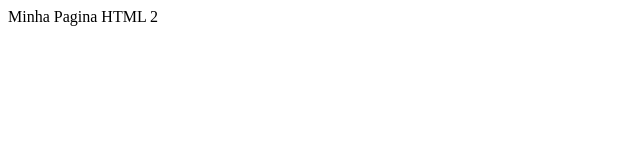
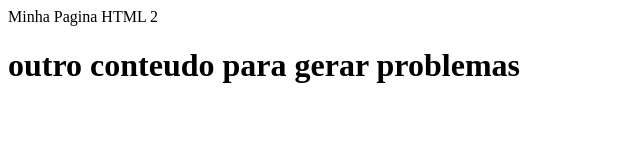
Before and after one commit to lucianonisi/gama-no-github, a plain HTML site: page index.html in a window 1280 px wide. Shown: the whole page, without its empty margins (0-640 px from the left). Drawn offline with Linux system fonts and the light colour scheme.

Commit message:
outro commit desta vez em master

```diff
--- a/index.html
+++ b/index.html
@@ -1,5 +1,5 @@
 <html>
 
 <body <h1>Minha Pagina HTML 2</h1>
-
+	<h1>outro conteudo para gerar problemas</h1>
 </html>
```
